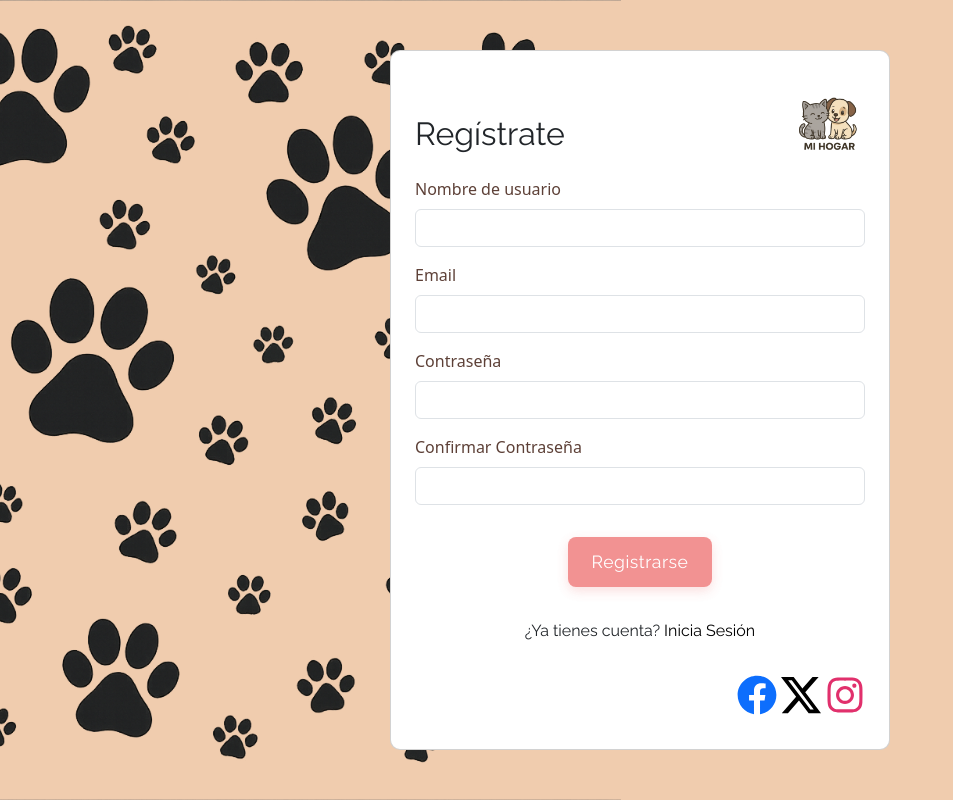
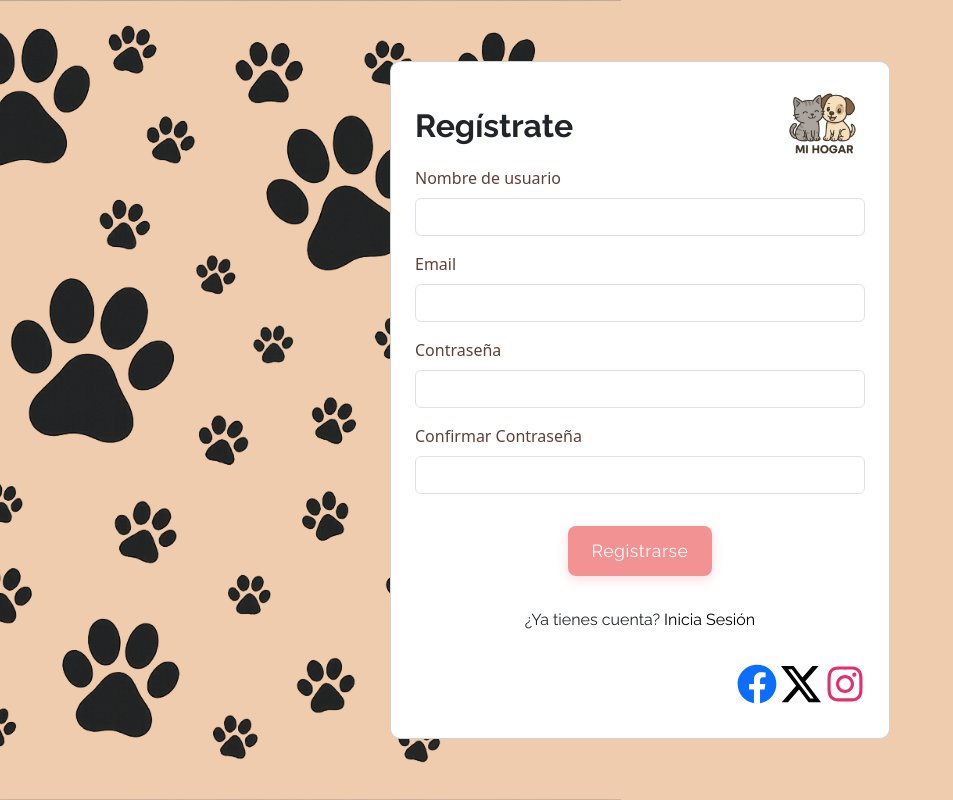
Before and after one commit to melinab1998/TPI-PROGRAMACION-III, a React (Vite) app in the folder frontend/: page /register in a window 1280 px wide. Shown: the whole page, without its empty margins (0-953 px from the left). Built offline with nearby package versions, Linux system fonts and the light colour scheme.

Commit message:
register-css

```diff
--- a/frontend/src/pages/Register/Register.css
+++ b/frontend/src/pages/Register/Register.css
@@ -33,12 +33,13 @@
 }
 
 .logo {
-  width: 70px;
+  width: 80px;
 }
 
 .titulo {
-  margin-top: 40px;
   font-family: 'Raleway', sans-serif;
+  margin: 20px 0px;
+  font-weight:bold;
 }
 
 .p {
@@ -71,6 +72,8 @@
   font-family: 'Raleway', sans-serif;
   letter-spacing: 0.5px;
   margin: 1rem 0;
+  width: 100%;
+  text-align: center;
 }
 
 .button:hover {
--- a/frontend/src/pages/Register/Register.jsx
+++ b/frontend/src/pages/Register/Register.jsx
@@ -77,7 +77,7 @@ const Register = () => {
     <div className="container d-flex justify-content-center align-items-center min-vh-100 imagen">
       <div className="card p-4 form" style={{ width: "500px", borderRadius: "10px" }}>
         <div className="cont-header-form">
-          <h2 className="mb-4 titulo font-semibold">Regístrate</h2>
+        <h2 className="titulo font-semibold">Regístrate</h2>
           <img className="logo" src={logo} alt="Logo" />
         </div>
         {formMessage.text && (
```
